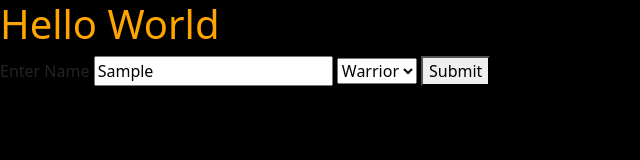
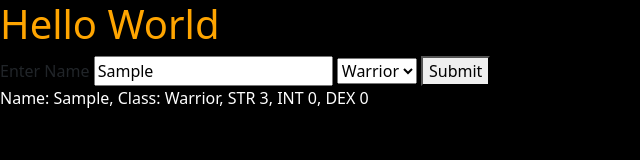
Before and after one commit to G0blinC0de/tiny-rpg-v1, a website built with webpack: page src/index.html in a window 1280 px wide. Both pictures are taken after typing "Sample" into the empty fields and a click on the button "Submit". Shown: the whole page, without its empty margins (0-640 px from the left). Built offline with nearby package versions, Linux system fonts and the light colour scheme.

Commit message:
add working questRoller and passing test

```diff
--- a/src/css/styles.css
+++ b/src/css/styles.css
@@ -5,3 +5,7 @@ h1 {
 body {
     background-color: black;
 }
+
+.playerInfo {
+    color: white;
+}
--- a/src/index.html
+++ b/src/index.html
@@ -18,7 +18,7 @@
     </select>
     <button id="submit">Submit</button>
 
-    <div id="playerDisplay" style="display:none;">
+    <div class="playerInfo" id="playerDisplay">
         <p id="displayText"></p>
 </body>
 
--- a/src/index.js
+++ b/src/index.js
@@ -11,11 +11,11 @@ document.getElementById('submit').addEventListener('click', function (event) {
     event.preventDefault();
     const nameInput = document.getElementById('nameInput').value;
     const playerClass = document.getElementById('classSelect').value;
+    let newPlayer = new Player(nameInput, playerClass);
     const displayText = document.getElementById('displayText');
-    let newPlayer = new Player(nameInput, playerClass);
+    const playerInfo = `Name: ${newPlayer.nameInput}, Class: ${newPlayer.playerClass}, STR ${newPlayer.attributes[0]}, INT ${newPlayer.attributes[1]}, DEX ${newPlayer.attributes[2]}`;
 
-    console.log(newPlayer);
 
-    displayText.append(newPlayer);
+    displayText.append(playerInfo);
 
 });
--- a/src/js/playerInput.js
+++ b/src/js/playerInput.js
@@ -3,8 +3,8 @@ export class Player {
         this.nameInput = nameInput;
         this.playerClass = playerClass;
         this.attributes = [0, 0, 0];
+        this.classSelector();
     }
-
     // attributes = [STR, INT, DEX]
     classSelector() {
         if (this.playerClass === "Warrior") {
```
Also changed, not shown: __Tests__/questRoller.test.js (+12 -1 lines), src/js/questBuilder.js (added).
